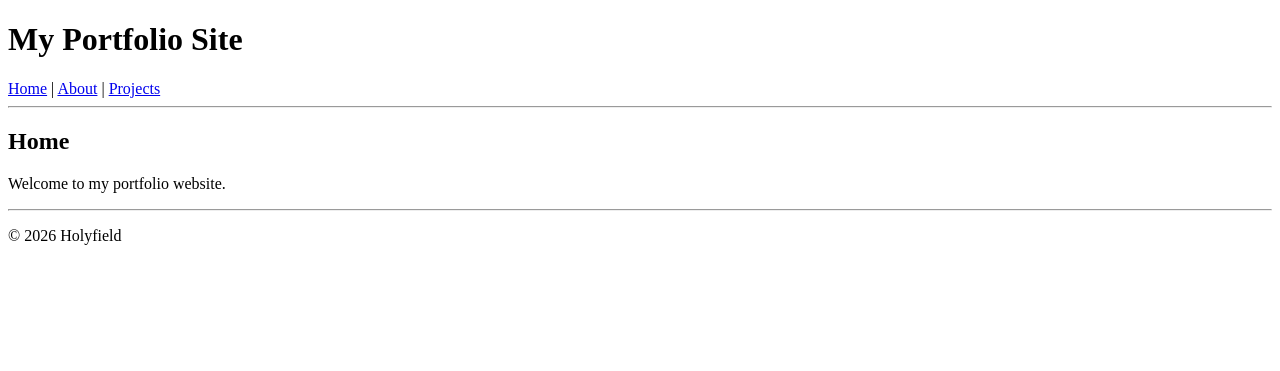
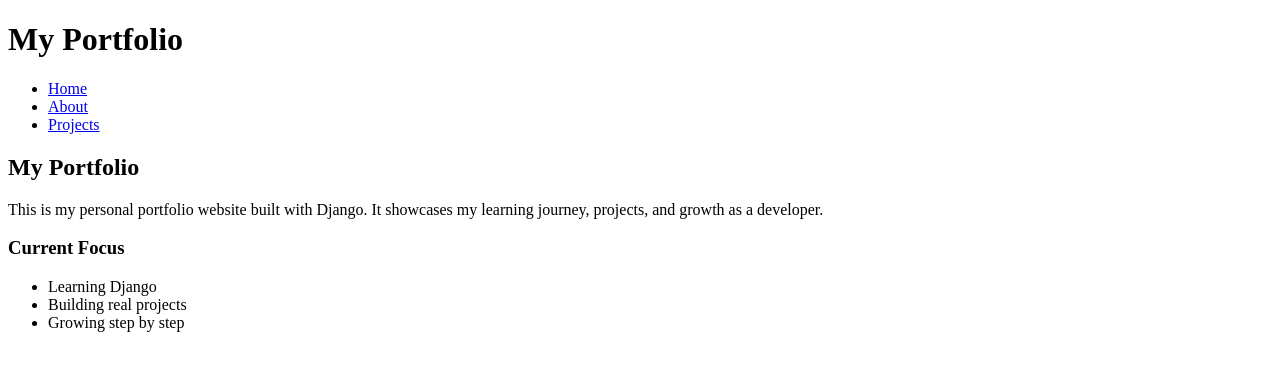
Before and after one commit to Marsh4444/django, a Django app: page / in a window 1280 px wide. Shown: the top 371 px of the page. Run offline with Django 5.2, Linux system fonts and the light colour scheme.

Commit message:
Day 4: Implemented base template, page templates, and view-template rendering

```diff
--- a/main/templates/main/base.html
+++ b/main/templates/main/base.html
@@ -1,26 +1,32 @@
 <!DOCTYPE html>
-<html>
+<html lang="en">
 <head>
-    <title>My Portfolio</title>
+    <meta charset="UTF-8">
+    <title>{% block title %}My Portfolio{% endblock %}</title>
 </head>
 <body>
 
-    <h1>My Portfolio Site</h1>
+    <!-- Top: Site Name -->
+    <header>
+        <h1>My Portfolio</h1>
+    </header>
 
+    <!-- Middle: Navigation -->
     <nav>
-        <a href="/">Home</a> |
-        <a href="/about/">About</a> |
-        <a href="/projects/">Projects</a>
+        <ul>
+            <li><a href="/">Home</a></li>
+            <li><a href="/about/">About</a></li>
+            <li><a href="/projects/">Projects</a></li>
+        </ul>
     </nav>
 
-    <hr>
 
-    <!-- Page content goes here -->
-    {% block content %}
-    {% endblock %}
-
-    <hr>
-    <p>© 2026 Holyfield</p>
+    <!-- Bottom: Page Content -->
+    <main>
+        {% block content %}
+        <!-- Page-specific content goes here -->
+        {% endblock %}
+    </main>
 
 </body>
 </html>
--- a/main/templates/main/home.html
+++ b/main/templates/main/home.html
@@ -1,6 +1,19 @@
-{% extends 'main/base.html' %}
+{% extends "main/base.html" %}
+
+{% block title %}Home{% endblock %}
 
 {% block content %}
-<h2>Home</h2>
-<p>Welcome to my portfolio website.</p>
+<h2>My Portfolio</h2>
+
+<p>
+    This is my personal portfolio website built with Django.
+    It showcases my learning journey, projects, and growth as a developer.
+</p>
+
+<h3>Current Focus</h3>
+<ul>
+    <li>Learning Django</li>
+    <li>Building real projects</li>
+    <li>Growing step by step</li>
+</ul>
 {% endblock %}
```
Also changed, not shown: main/templates/main/about.html (+15 -2 lines), main/templates/main/projects.html (+10 -2 lines).
